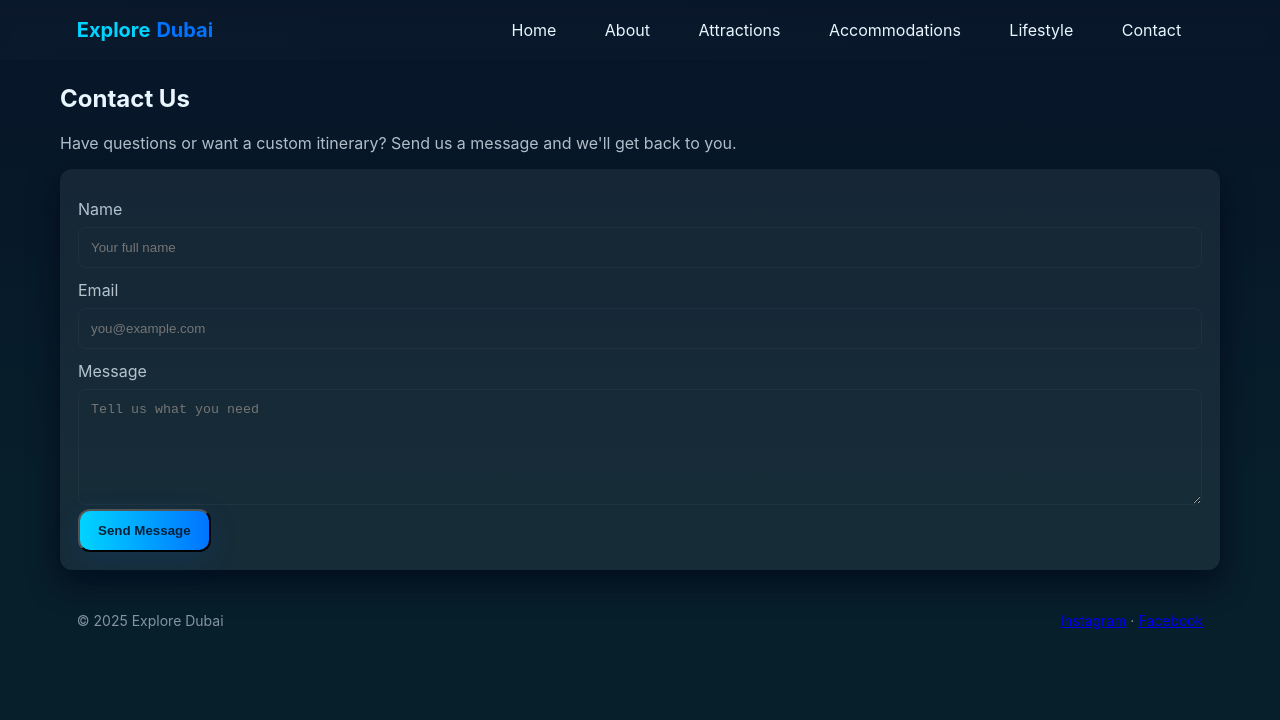
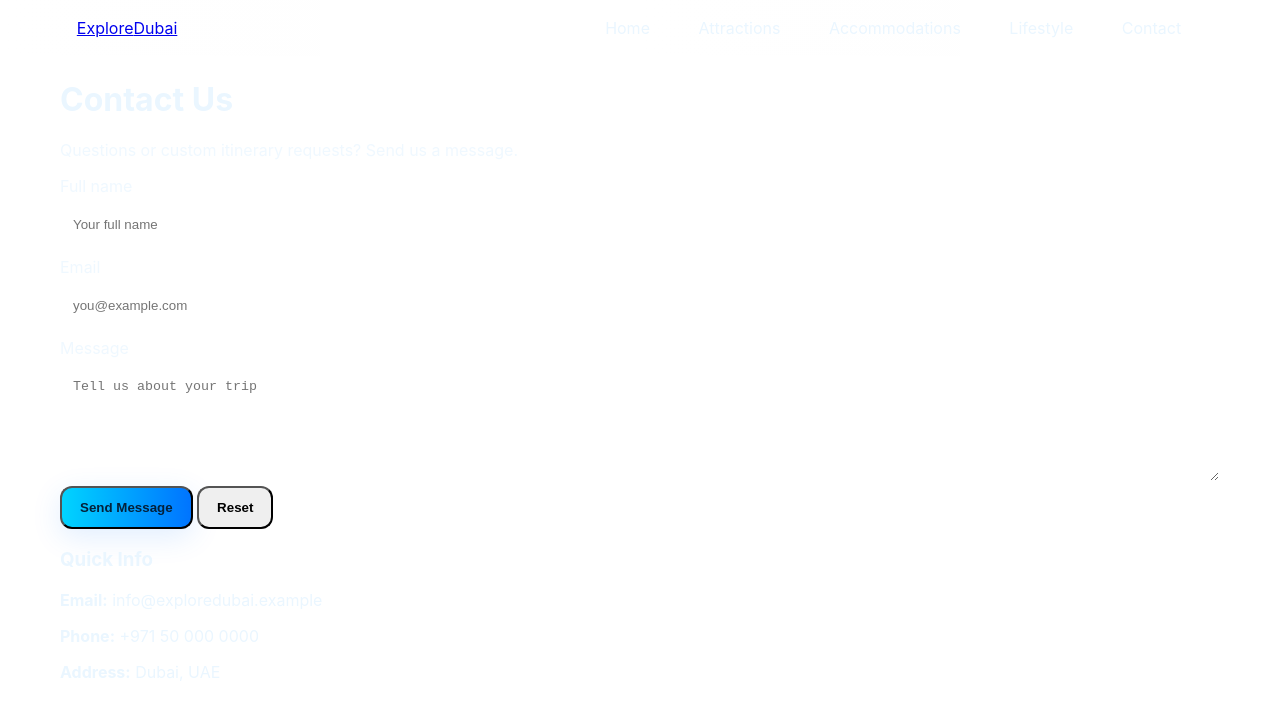
Before and after one commit to jos380/Dubai-travel-website-, a plain HTML site: page contact.html in a window 1280 px wide. Drawn offline with Linux system fonts and the light colour scheme.

Commit message:
Update contact.html

```diff
--- a/contact.html
+++ b/contact.html
@@ -7,42 +7,54 @@
   <link rel="stylesheet" href="style.css" />
   <script src="script.js" defer></script>
 </head>
-<body class="theme">
+<body class="page">
+
   <header class="site-header">
-    <div class="brand"><a href="index.html">Explore<span>Dubai</span></a></div>
-    <button id="navToggle" class="nav-toggle">☰</button>
+    <a class="brand" href="index.html">Explore<span>Dubai</span></a>
+    <button id="navToggle" class="nav-toggle" aria-label="Open navigation">☰</button>
     <nav id="mainNav" class="main-nav">
-      <a href="index.html">Home</a>
-      <a href="about.html">About</a>
-      <a href="attractions.html">Attractions</a>
-      <a href="accommodations.html">Accommodations</a>
-      <a href="lifestyle.html">Lifestyle</a>
-      <a href="contact.html">Contact</a>
+      <a href="index.html" class="navlink">Home</a>
+      <a href="attractions.html" class="navlink">Attractions</a>
+      <a href="accommodations.html" class="navlink">Accommodations</a>
+      <a href="lifestyle.html" class="navlink">Lifestyle</a>
+      <a href="contact.html" class="navlink">Contact</a>
     </nav>
   </header>
 
-  <main class="container reveal">
-    <section class="page-header">
+  <main class="container content reveal">
+    <header class="page-head">
       <h1>Contact Us</h1>
-      <p class="muted">Have questions or want a custom itinerary? Send us a message and we'll get back to you.</p>
-    </section>
+      <p class="muted">Questions or custom itinerary requests? Send us a message.</p>
+    </header>
 
-    <section class="contact-form">
-      <form action="mailto:your-email@example.com" method="post" enctype="text/plain">
-        <label for="name">Name</label>
+    <section class="contact-panel reveal">
+      <form id="contactForm" action="mailto:your-email@example.com" method="post" enctype="text/plain">
+        <label for="name">Full name</label>
         <input id="name" name="name" type="text" placeholder="Your full name" required>
+
         <label for="email">Email</label>
         <input id="email" name="email" type="email" placeholder="you@example.com" required>
+
         <label for="message">Message</label>
-        <textarea id="message" name="message" rows="6" placeholder="Tell us what you need" required></textarea>
-        <button class="btn primary" type="submit">Send Message</button>
+        <textarea id="message" name="message" rows="6" placeholder="Tell us about your trip" required></textarea>
+
+        <div class="form-row">
+          <button type="submit" class="btn primary">Send Message</button>
+          <button type="reset" class="btn ghost">Reset</button>
+        </div>
       </form>
+
+      <aside class="contact-details">
+        <h3>Quick Info</h3>
+        <p><strong>Email:</strong> info@exploredubai.example</p>
+        <p><strong>Phone:</strong> +971 50 000 0000</p>
+        <p><strong>Address:</strong> Dubai, UAE</p>
+      </aside>
     </section>
   </main>
 
   <footer class="site-footer">
     <div>© <span id="year"></span> Explore Dubai</div>
-    <div class="footer-links"><a href="#">Instagram</a> · <a href="#">Facebook</a></div>
   </footer>
 </body>
 </html>
```
